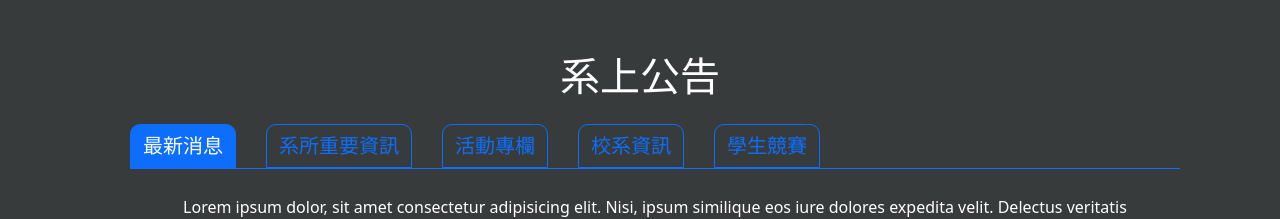
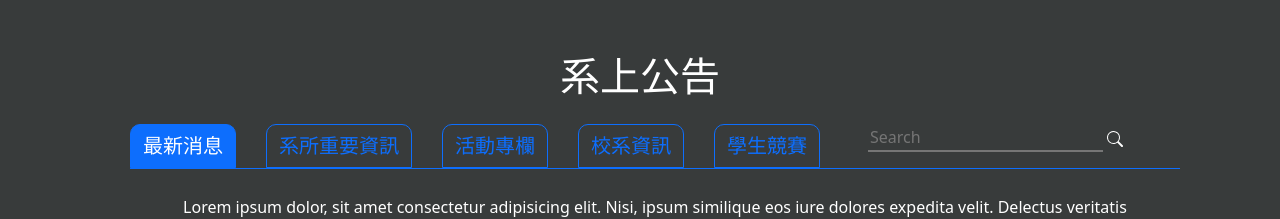
Before and after one commit to kk98033/website_demo_temp, a plain HTML site: page index.html in a window 1280 px wide. Shown: the part 1280-1499 px from the top of the page. Drawn offline with nearby package versions, Linux system fonts and the light colour scheme; a script that the page names is missing.

Commit message:
update_search

```diff
--- a/index.html
+++ b/index.html
@@ -90,6 +90,12 @@
             <button type="button" class="btn nav_btn btn-outline-primary">活動專欄</button>
             <button type="button" class="btn nav_btn btn-outline-primary">校系資訊</button>
             <button type="button" class="btn nav_btn btn-outline-primary">學生競賽</button>
+            <div class="md-form mt-0 mx-5 my-0">
+                <input class="shadow-none search_input" type="text" placeholder="Search" aria-label="Search">
+                <svg xmlns="http://www.w3.org/2000/svg" width="16" height="16" fill="currentColor" class="bi bi-search" viewBox="0 0 16 16">
+                    <path d="M11.742 10.344a6.5 6.5 0 1 0-1.397 1.398h-.001c.03.04.062.078.098.115l3.85 3.85a1 1 0 0 0 1.415-1.414l-3.85-3.85a1.007 1.007 0 0 0-.115-.1zM12 6.5a5.5 5.5 0 1 1-11 0 5.5 5.5 0 0 1 11 0z"/>
+                </svg>
+            </div>
         </nav>
         <div class="border-bottom border-primary mb-3 botton_line"></div>
         <div class="bulletin_container">
--- a/main.css
+++ b/main.css
@@ -55,8 +55,11 @@
     color: white;
 }
 
-.bulletin_nav_con {
-
+.search_input {
+    border-left: 0;
+    border-right: 0;
+    border-top: 0;
+    background: transparent;
 }
 
 .nav_btn {
```
